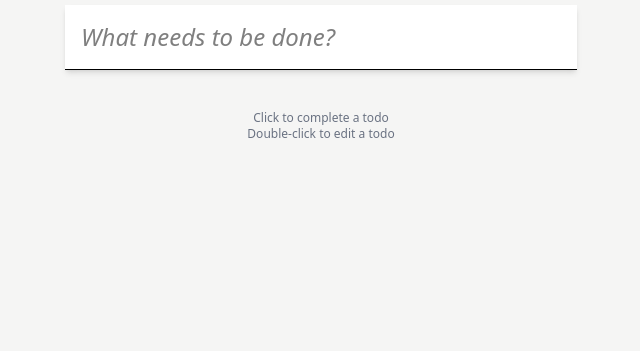
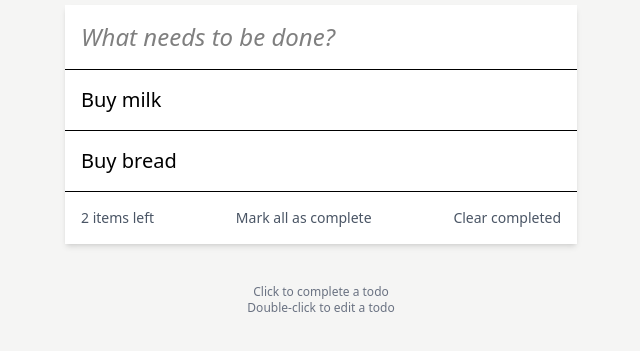
Before and after one commit to mtj0712/basic-todo-app, a website built with Vite: page index.html in a window 1280 px wide. Shown: the part 167-518 px from the top of the page, without its empty margins (319-959 px from the left). Built offline with nearby package versions, Linux system fonts and the light colour scheme.

Commit message:
todos-06: Set up the layout and styling

```diff
--- a/index.html
+++ b/index.html
@@ -39,6 +39,26 @@
         class="flex flex-col w-full text-xl font-normal divide-y"
       >
         <!-- Todos will go here -->
+        <div class="p-4 todo-item">
+          <div class="todo-text">Buy milk</div>
+          <input class="hidden todo-edit" value="Buy milk" />
+        </div>
+        <div class="p-4 todo-item">
+          <div class="todo-text">Buy bread</div>
+          <input class="hidden todo-edit" value="Buy bread" />
+        </div>
+      </section>
+      <section
+        id="todo-actions"
+        class="flex justify-between p-4 text-sm text-gray-600"
+      >
+        <span id="todo-count">2 items left</span>
+        <button id="mark-all-completed" aria-label="Mark all tasks as completed">
+          Mark all as complete
+        </button>
+        <button id="clear-completed" aria-label="Clear completed tasks">
+          Clear completed
+        </button>
       </section>
     </main>
 
```
